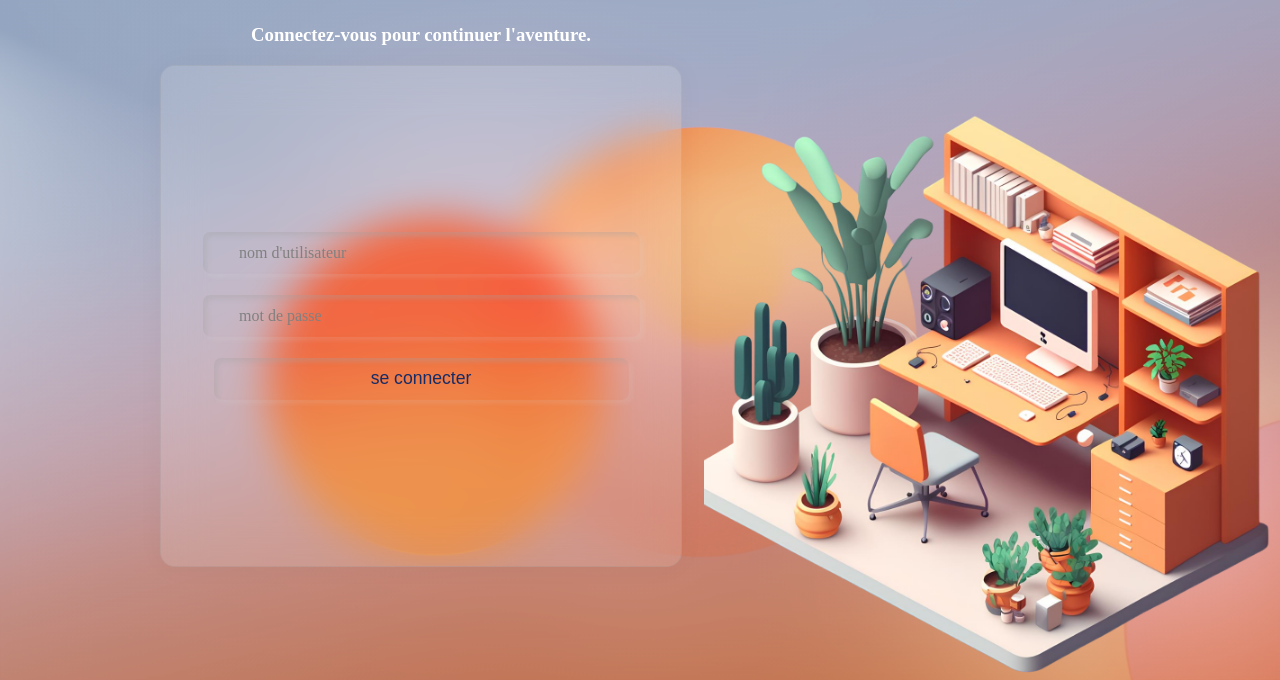
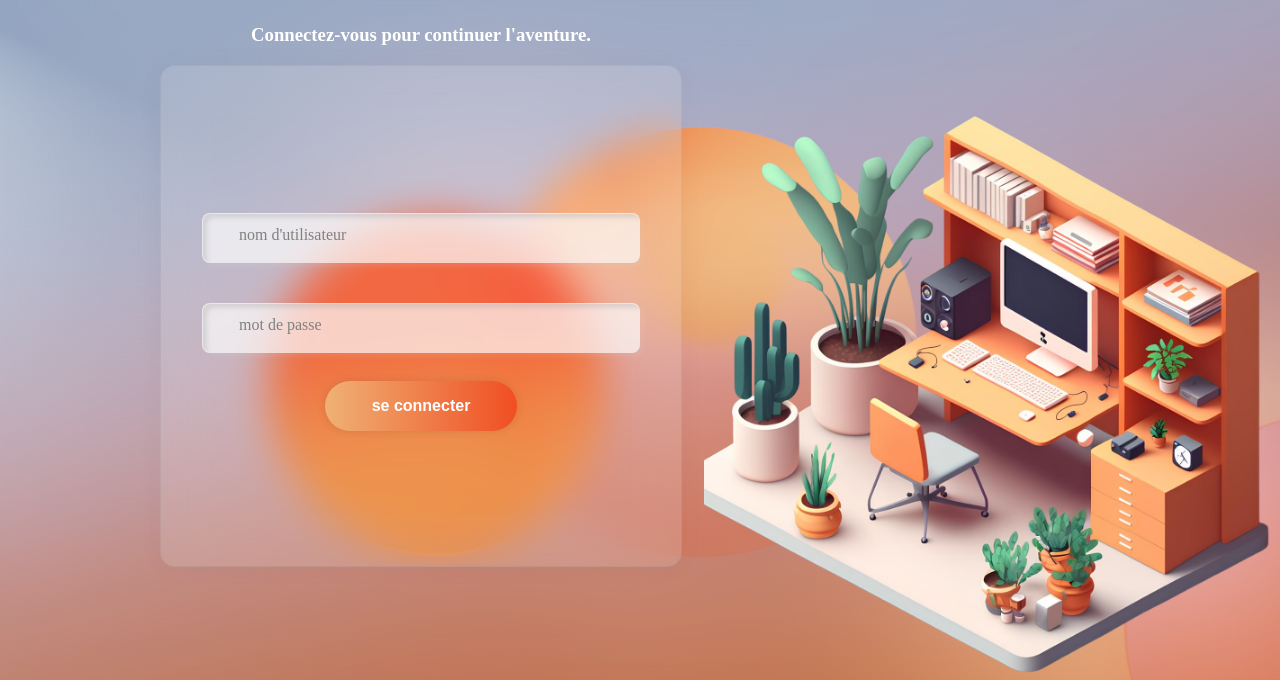
Before and after one commit to lucasrebl/projetDev, a PHP site: page /connexion in a window 1280 px wide. Shown: the part 120-800 px from the top of the page. Run offline with PHP 8.4, Linux system fonts and the light colour scheme; data that the repository does not hold is empty.

Commit message:
update:standadize theme button

```diff
--- a/src/static/css/header.css
+++ b/src/static/css/header.css
@@ -163,7 +163,7 @@ li {
 }
 
 header li:hover {
-  background: linear-gradient(90deg, rgb(239 177 117) 0%, rgb(240 78 34) 100%);;
+  background: linear-gradient(90deg, rgb(239 177 117) 0%, rgb(240 78 34) 100%);
   border-radius: 15px;
   filter: drop-shadow(0px 6px 50px #000000);
   transition: 0.2s;
--- a/src/static/css/login.css
+++ b/src/static/css/login.css
@@ -22,36 +22,64 @@
   left: 0;
   backdrop-filter: blur(20px);
   position: relative;
+  align-items: center;
 }
 
 
 
 
-  input,
-  button {
-    background: rgba(253, 253, 253, 0);
+input {
+  background: rgba(253, 253, 253, 0.70);
   outline: none;
   border: 1px solid rgba(255, 0, 0, 0);
   border-radius: 0.5rem;
   padding: 10px;
-    margin: 10px auto;
+  margin: 20px auto;
   width: 80%;
   display: block;
   color: #172b66;
   font-weight: 500;
-    font-size: 1.1em;
+  font-size: 1.5em;
 }
 
-  body.night input, button {
-    color: #f5411f;
+button {
+  color: #FFFFFF;
+  border: none;
+  border-radius: 25px;
+  font-size: 16px;
+  font-weight: bold;
+  width: 12rem;
+  cursor: pointer;
+  background-image: linear-gradient(90deg, rgb(239 177 117) 0%, rgb(240 78 34) 100%);
+  box-shadow: 0 0 10px rgba(0, 0, 0, 0.1);
+  transition: 0.3s;
+  backdrop-filter: blur(10px);
+  margin: 0.5rem;
+  padding: 1rem;
 }
 
-  h1, h3 {
+body.night button {
+  background-image: linear-gradient(135deg, #FDACA9 0%, #99B6FA 100%);
+}
+
+button:hover,
+body.night button:hover {
+  transform: scale(1.15);
+}
+
+body.night input {
+  color: white;
+}
+
+
+h1,
+h3 {
   color: white;
 }
 
 .champ {
   position: relative;
+  width: inherit;
 }
 
 span {
@@ -62,8 +90,8 @@
   color: gray;
 }
 
-  input:focus + span,
-  input:valid + span {
+input:focus+span,
+input:valid+span {
   transform: translateY(-140%) scale(0.9);
   transition: all 0.4s;
 }
--- a/src/static/css/solunaslist.css
+++ b/src/static/css/solunaslist.css
@@ -116,10 +116,14 @@ body.night #fav {
     width: 50px;
     height: 50px;
     border-radius: 50%;
-    background: linear-gradient(90deg, rgb(239 177 117) 0%, rgb(240 78 34) 100%);;
+    background: linear-gradient(90deg, rgb(239 177 117) 0%, rgb(240 78 34) 100%);
     border: 0;
     display: inline-block;
     transition: all 300ms cubic-bezier(.23, 1, 0.32, 1);
+  }
+
+  body.night .searchButton{
+    background: linear-gradient(135deg, #FDACA9 0%, #99B6FA 100%);
   }
   /*hover effect*/
   button:hover {
--- a/src/views/templates/login/login.html.twig
+++ b/src/views/templates/login/login.html.twig
@@ -32,7 +32,8 @@ connexion
 						<input type="password" name="passwordUser" required>
 						<span class="custom-label">mot de passe</span>
 				</div>
-				<input id ="log" type="submit" name="submit" value="se connecter">
+
+				<button id ="log">se connecter</button>
 			</form>
 		</div>
 	</div>
```
Also changed, not shown: src/static/css/home.css (+6 -5 lines), src/static/css/profil.css (+3 -4 lines), src/static/css/summary.css (+3 -4 lines), src/static/css/works.css (+4 -4 lines). Lines whose indentation alone changed are shown as unchanged.
